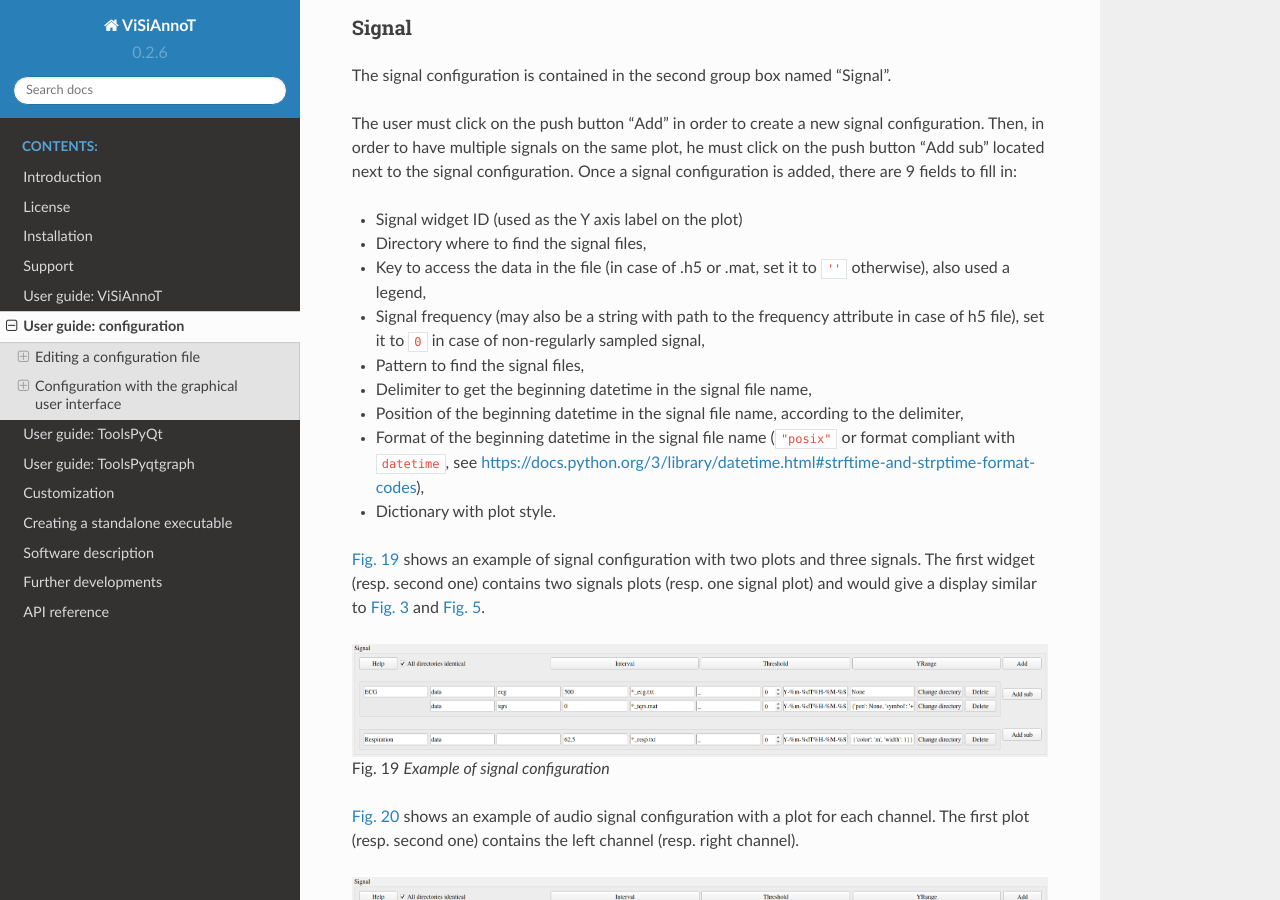
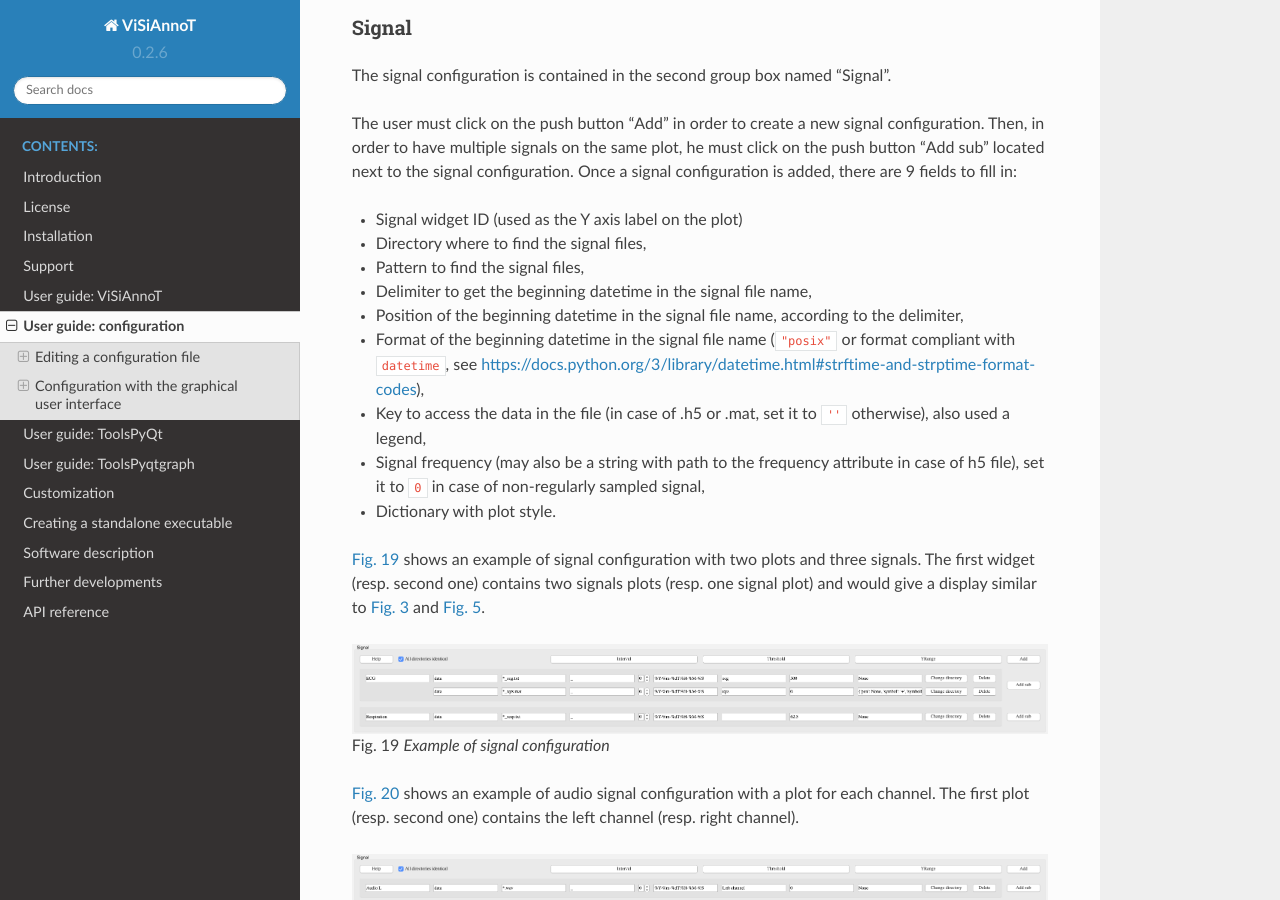
Before and after one commit to RphWbr/visiannot, a Sphinx documentation site: the page built from doc/source/userguide-configuration.rst, in a window 1280 px wide and 900 px high, scrolled down 7729 px. Built offline with Sphinx 7.4.7 and the Read the Docs theme 2.0.0, drawn with Linux system fonts in a browser that asks for light colours; formulas are drawn with MathJax 3; some of the changed text lies outside the part shown.

Commit message:
develop - update documentation with new signal configuration list order

```diff
--- a/doc/source/userguide-configuration.rst
+++ b/doc/source/userguide-configuration.rst
@@ -72,16 +72,16 @@ See section :ref:`signal` for details about signal configuration. In a Python sc
     signal_dict = {}
 
     signal_dict["ECG"] = [
-        ["dir/to/sig", "ecg", 500, "data_*.h5", '_', 1, 'posix', None],
+        ["dir/to/sig", "data_*.h5", '_', 1, 'posix', "ecg", 500, None],
         [
-            "dir/to/sig", "tqrs", 0, "tqrs_*.h5", '_', 0, '%Y%m%dT%H%M%S',
+            "dir/to/sig", "tqrs_*.h5", '_', 0, '%Y%m%dT%H%M%S', "tqrs", 0,
             {'pen': None, "symbol": '+', "symbolPen": 'r', "symbolSize": 10}
         ]
     ]
 
     signal_dict["Respiration"] = [
         [
-            "dir/to/sig", "resp", 62.5, "data_*.h5", '_', 1, 'posix',
+            "dir/to/sig", "data_*.h5", '_', 1, 'posix', "resp", 62.5,
             {'pen': {'color': 'm', 'width': 1}}
         ]
     ]
@@ -93,21 +93,21 @@ There are two signal widgets ("ECG" and "Repsiration"), with two signals in the
     [[ECG]]
     [[[k0]]]
     k0 = 'dir/to/sig'
-    k1 = 'ecg'
-    k2 = 500
-    k3 = 'data_*.h5'
-    k4 = '_'
-    k5 = 1
-    k6 = 'posix'
+    k1 = 'data_*.h5'
+    k2 = '_'
+    k3 = 1
+    k4 = 'posix'
+    k5 = 'ecg'
+    k6 = 500
     k7 = None
     [[[k1]]]
     k0 = 'dir/to/sig'
-    k1 = 'tqrs'
-    k2 = 0
-    k3 = 'tqrs_*.h5'
-    k4 = '_'
-    k5 = 0
-    k6 = '%Y%m%dT%H%M%S'
+    k1 = 'tqrs_*.h5'
+    k2 = '_'
+    k3 = 0
+    k4 = '%Y%m%dT%H%M%S'
+    k5 = 'tqrs'
+    k6 = 0
     [[[[k7]]]]
     pen = None
     symbol = '+'
@@ -117,12 +117,12 @@ There are two signal widgets ("ECG" and "Repsiration"), with two signals in the
     [[Respiration]]
     [[[k0]]]
     k0 = 'dir/to/sig'
-    k1 = 'resp'
-    k2 = 62.5
-    k3 = 'data_*.h5'
-    k4 = '_'
-    k5 = 1
-    k6 = 'posix'
+    k1 = 'data_*.h5'
+    k2 = '_'
+    k3 = 1
+    k4 = 'posix'
+    k5 = 'resp'
+    k6 = 62.5
     [[[[k7]]]]
     [[[[[pen]]]]]
     color = 'm'
@@ -131,8 +131,8 @@ There are two signal widgets ("ECG" and "Repsiration"), with two signals in the
 Same configuration with a more compact writing::
 
     [Signal]
-    ECG = [['dir/to/sig', 'ecg', '500', 'data_*.h5', '_', 1, 'posix', None], ['dir/to/sig', 'tqrs', 0, 'tqrs_*.h5', '_', 0, '%Y%m%dT%H%M%S', {'pen': None, 'symbol': '+', 'symbolPen': 'r', 'symbolSize': 10}]]
-    Respiration = [['dir/to/sig', 'resp', 62.5, 'data_*.h5', '_', 1, 'posix', {'pen': {'color': 'm', 'width': 1}}]]
+    ECG = [['dir/to/sig', 'data_*.h5', '_', 1, 'posix', 'ecg', '500', None], ['dir/to/sig', 'tqrs_*.h5', '_', 0, '%Y%m%dT%H%M%S', 'tqrs', 0, {'pen': None, 'symbol': '+', 'symbolPen': 'r', 'symbolSize': 10}]]
+    Respiration = [['dir/to/sig', 'data_*.h5', '_', 1, 'posix', 'resp', 62.5, {'pen': {'color': 'm', 'width': 1}}]]
 
 
 YRange
@@ -184,8 +184,8 @@ See section :ref:`intervals` for details about interval configuration. In a Pyth
 
     interval_dict = {}
     interval_dict["ECG"] = [
-        ["dir/to/interval", "", 500, "I0_*.txt", '_', 0, '%Y%m%dT%H%M%S', (0, 255, 0, 50)],
-        ["dir/to/interval", "", 500, "I1_*.txt", '_', 0, '%Y%m%dT%H%M%S', (255, 200, 0, 50)]
+        ["dir/to/interval", "I0_*.txt", '_', 0, '%Y%m%dT%H%M%S', "", 500, (0, 255, 0, 50)],
+        ["dir/to/interval", "I1_*.txt", '_', 0, '%Y%m%dT%H%M%S', "", 500, (255, 200, 0, 50)]
     ]
 
 Intervals must be plotted only the signal widget "ECG" with two interval types. In the configuration file, we create a section named "Interval", composed of as much sub-sections as signal widgets on which to plot intervals. Each sub-section is composed of as much sub-sub-sections as interval types to plot on the corresponding signal widget. Here is the equivalent interval configuration::
@@ -194,27 +194,27 @@ Intervals must be plotted only the signal widget "ECG" with two interval types.
     [[ECG]]
     [[[k0]]]
     k0 = "path/to/interval.txt"
-    k1 = ''
-    k2 = "I0_*.txt"
-    k3 = 500
-    k4 = '_'
-    k5 = 0
-    k6 = '%Y%m%dT%H%M%S'
+    k1 = "I0_*.txt"
+    k2 = '_'
+    k3 = 0
+    k4 = '%Y%m%dT%H%M%S'
+    k5 = ''
+    k6 = 500
     k7 = [0, 255, 0, 50]
     [[[k1]]]
     k0 = "path/to/intervalbis.txt"
-    k1 = ''
-    k2 = "I1_*.txt"
-    k3 = 500
-    k4 = '_'
-    k5 = 0
-    k6 = '%Y%m%dT%H%M%S'
+    k1 = "I1_*.txt"
+    k2 = '_'
+    k3 = 0
+    k4 = '%Y%m%dT%H%M%S'
+    k5 = ''
+    k6 = 500
     k7 = [255, 200, 0, 50]
 
 Same configuration with a more compact writing::
 
     [Interval]
-    ECG = [["dir/to/interval", "", 500, "I0_*.txt", '_', 0, '%Y%m%dT%H%M%S', [0, 255, 0, 50]], ["dir/to/interval", "", 500, "I1_*.txt", '_', 0, '%Y%m%dT%H%M%S', [255, 200, 0, 50]]]
+    ECG = [["dir/to/interval", "I0_*.txt", '_', 0, '%Y%m%dT%H%M%S', "", 500, [0, 255, 0, 50]], ["dir/to/interval", "I1_*.txt", '_', 0, '%Y%m%dT%H%M%S', "", 500, [255, 200, 0, 50]]]
 
 
 Events annotation
@@ -335,12 +335,12 @@ The user must click on the push button "Add" in order to create a new signal con
 
 * Signal widget ID (used as the Y axis label on the plot)
 * Directory where to find the signal files,
-* Key to access the data in the file (in case of .h5 or .mat, set it to ``''`` otherwise), also used a legend,
-* Signal frequency (may also be a string with path to the frequency attribute in case of h5 file), set it to ``0`` in case of non-regularly sampled signal,
 * Pattern to find the signal files,
 * Delimiter to get the beginning datetime in the signal file name,
 * Position of the beginning datetime in the signal file name, according to the delimiter,
 * Format of the beginning datetime in the signal file name (``"posix"`` or format compliant with ``datetime``, see https://docs.python.org/3/library/datetime.html#strftime-and-strptime-format-codes),
+* Key to access the data in the file (in case of .h5 or .mat, set it to ``''`` otherwise), also used a legend,
+* Signal frequency (may also be a string with path to the frequency attribute in case of h5 file), set it to ``0`` in case of non-regularly sampled signal,
 * Dictionary with plot style.
 
 :numref:`fig-config-signal` shows an example of signal configuration with two plots and three signals. The first widget (resp. second one) contains two signals plots (resp. one signal plot) and would give a display similar to :numref:`fig-example-signal` and :numref:`fig-example-signal-zoom`.
@@ -397,12 +397,12 @@ Similarly to the threshold configuration, the user can manage the interval confi
 Once an interval configuration is added, there are 8 fields to fill in:
 
 * Directory where to find the intervals files,
-* Key to access the data in the file (in case of .h5 or .mat, set it to ``''`` otherwise),
-* Frequency (in case of a time series, may also be a string with path to the frequency attribute in case of h5 file),
 * Pattern to find the intervals files,
 * Delimiter to get the beginning datetime in the signal file name,
 * Position of the beginning datetime in the signal file name, according to the delimiter,
 * Format of the beginning datetime in the signal file name (``"posix"`` or format compliant with ``datetime``, see https://docs.python.org/3/library/datetime.html#strftime-and-strptime-format-codes),
+* Key to access the data in the file (in case of .h5 or .mat, set it to ``''`` otherwise),
+* Frequency (in case of a time series, may also be a string with path to the frequency attribute in case of h5 file),
 * Color of the interval (RGBA).
 
 .. _fig-config-intervals:
```
Also changed, not shown: doc/source/images/configuration_audio.png, doc/source/images/configuration_general.png, doc/source/images/configuration_intervals.png, doc/source/images/configuration_signal.png, 1 other file.
